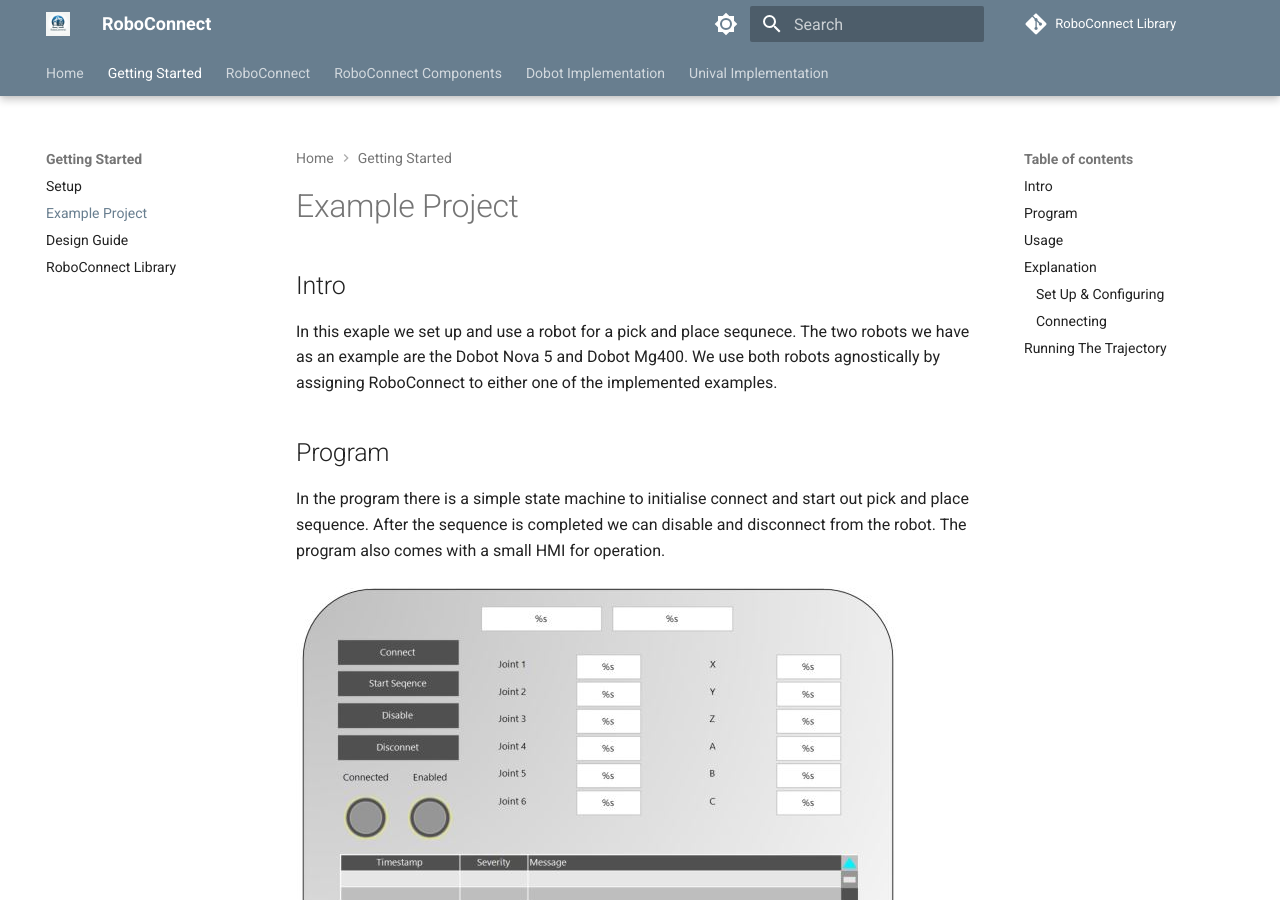
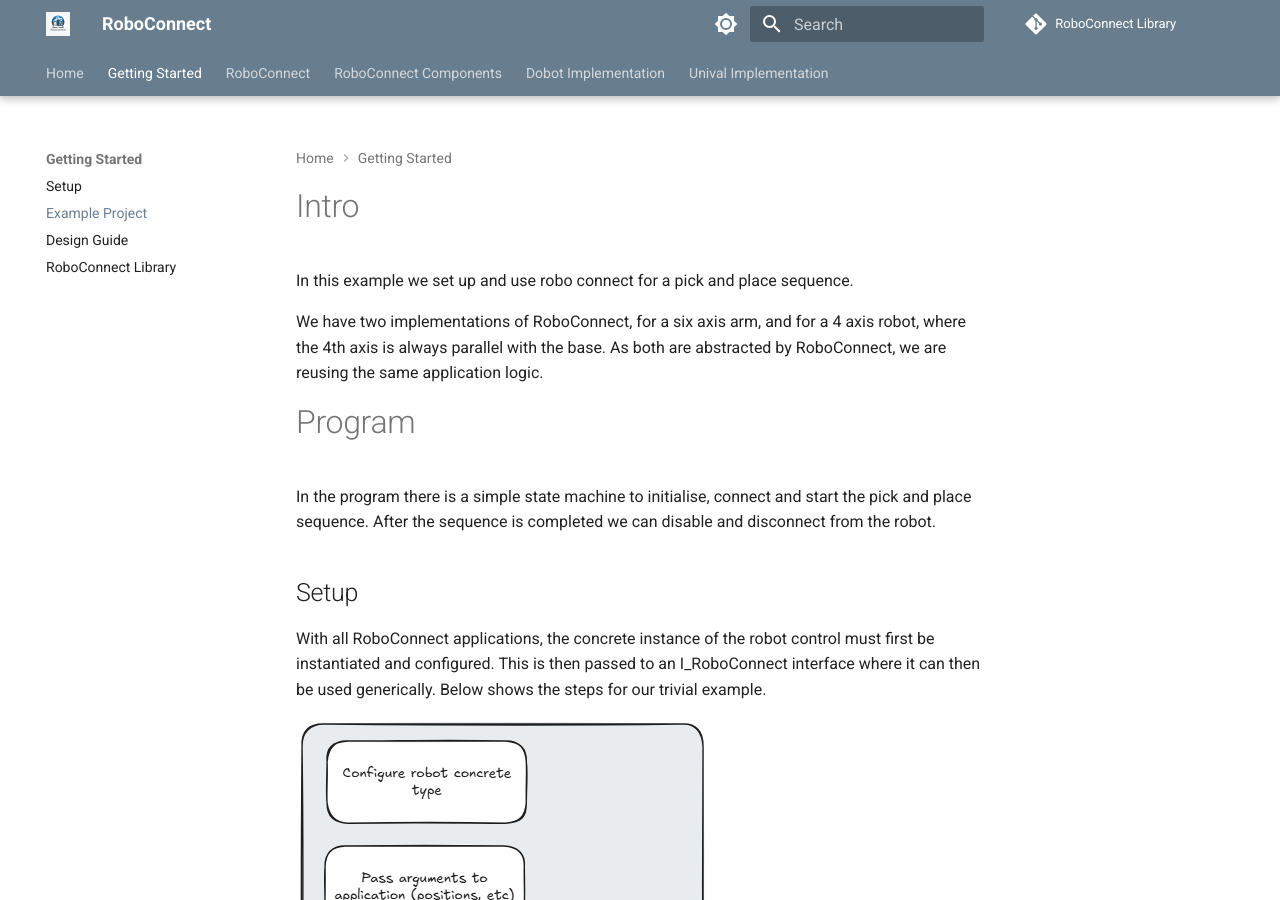
Before and after one commit to Plc-RoboConnect/RoboConnect, an MkDocs documentation site: the page built from docs/robo_connect_mkdocs/docs/exampleProject.md, in a window 1280 px wide and 900 px high. Built offline with MkDocs 1.6.1 and Material for MkDocs 9.7.7, drawn with Linux system fonts in a browser that asks for light colours; comment, search, counter and statistics services are not loaded; some of the changed text lies outside the part shown.

Commit message:
building out docs

```diff
--- a/docs/robo_connect_mkdocs/docs/exampleProject.md
+++ b/docs/robo_connect_mkdocs/docs/exampleProject.md
@@ -1,12 +1,22 @@
-## Intro
+# Intro
 
-In this exaple we set up and use a robot for a pick and place sequnece. The two robots we have as an example are the Dobot Nova 5 and Dobot Mg400. We use both robots agnostically by assigning RoboConnect to either one of the implemented examples.
+In this example we set up and use robo connect for a pick and place sequence.
 
-## Program
+We have two implementations of RoboConnect, for a six axis arm, and for a 4 axis robot, where the 4th axis is always parallel with the base. As both are abstracted by RoboConnect, we are reusing the same application logic.
 
-In the program there is a simple state machine to initialise connect and start out pick and place sequence. After the sequence is completed we can disable and disconnect from the robot. The program also comes with a small HMI for operation.
 
-![Hmi](../images/RoboConnectExampleHMI.JPG)
+# Program
+
+In the program there is a simple state machine to initialise, connect and start the pick and place sequence. After the sequence is completed we can disable and disconnect from the robot.
+
+## Setup
+With all RoboConnect applications, the concrete instance of the robot control must first be instantiated and configured. This is then passed to an I_RoboConnect interface where it can then be used generically. Below shows the steps for our trivial example.
+
+![Example code setup](images/example_code_actions.png)
+
+The program also comes with a small HMI for operation.
+
+![HMI](images/RoboConnectExampleHMI.JPG)
 
 In the HMI there is command buttons for connecting, starting the sequence, disabling and disconnecting. With feedback for cartesian positions and joint positions. Below is an event logger for the program.
 
--- a/docs/robo_connect_mkdocs/mkdocs.yml
+++ b/docs/robo_connect_mkdocs/mkdocs.yml
@@ -53,7 +53,7 @@
       toggle:
         icon: material/brightness-4
         name: Switch to system preference
-  logo: 'logo\robot 1.png' # Beckhoff logo
+  logo: 'logo/robot 1.png' # Beckhoff logo
   #logo: 'images/beckhoff_logo_nat_red_a4.png' #Beckhoff transparent logo
   features:
     - navigation.tabs
```
Also changed, not shown: docs/robo_connect_mkdocs/docs/getting_started.md (renamed from docs/robo_connect_mkdocs/docs/images/getting_started.md, +6 -6 lines), docs/robo_connect_mkdocs/docs/index.md (+4 -2 lines), docs/robo_connect_mkdocs/docs/images/example_code_actions.png (added).
